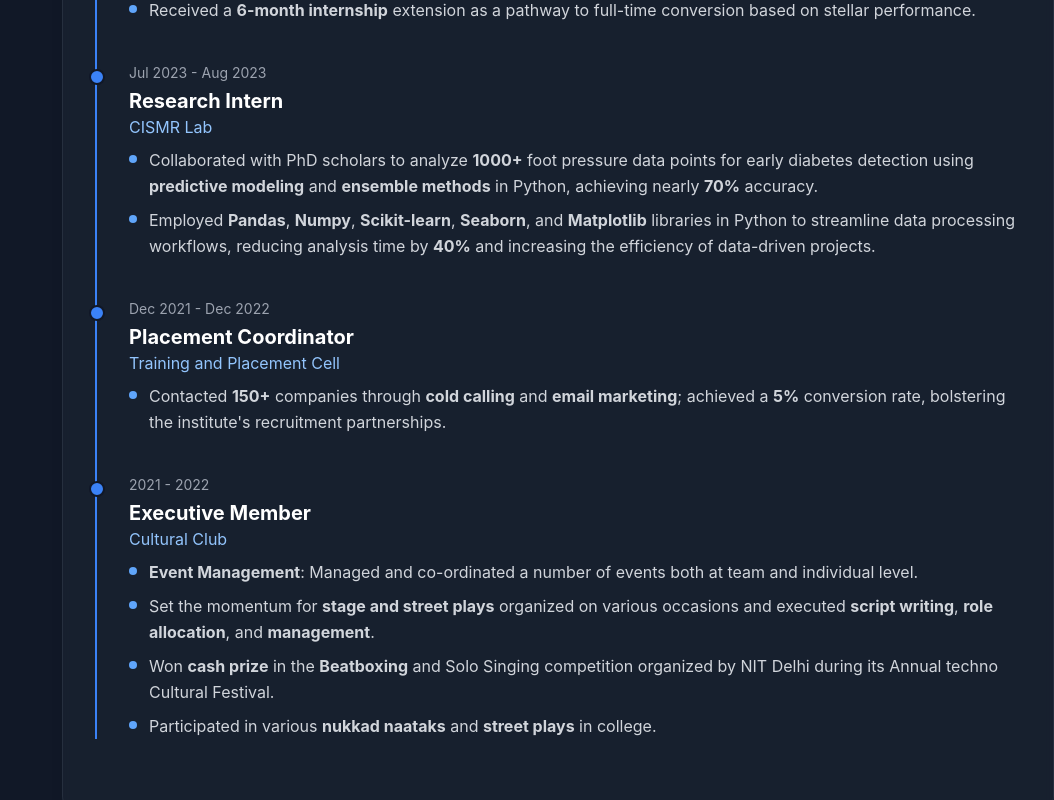
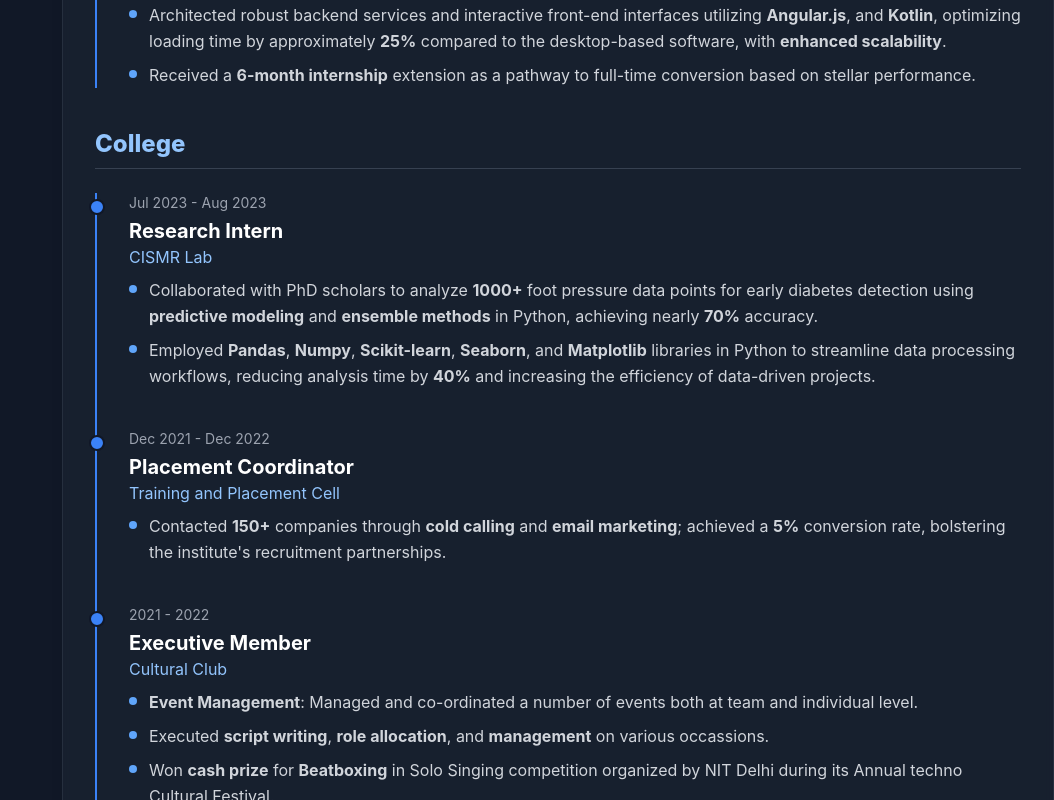
Before and after one commit to Gaurishh/portfolio-website, a Next.js app: page / in a window 1280 px wide. Shown: the part 1760-2560 px from the top of the page, without its empty margins (226-1280 px from the left). Built offline with nearby package versions, Linux system fonts and the light colour scheme.

Commit message:
Segregated experiences section and changed CP Profiles Logo

```diff
--- a/components/ExperienceSection.js
+++ b/components/ExperienceSection.js
@@ -10,15 +10,45 @@ const ExperienceSection = () => {
         setIsClient(true);
     }, []);
 
+    // Group experiences by section
+    const groupedExperiences = [];
+    let currentGroup = null;
+
+    experiences.forEach((exp) => {
+        if (exp.isHeader) {
+            if (currentGroup) {
+                groupedExperiences.push(currentGroup);
+            }
+            currentGroup = { header: exp, items: [] };
+        } else if (currentGroup) {
+            currentGroup.items.push(exp);
+        }
+    });
+
+    if (currentGroup) {
+        groupedExperiences.push(currentGroup);
+    }
+
     return (
         <SectionCard title="Experience" icon={Briefcase}>
+            <div>
+                {groupedExperiences.map((group, groupIndex) => (
+                    <div key={groupIndex} className="mb-8">
+                        {/* Section Header */}
+                        <div className="mb-6">
+                            <h2 className="text-2xl font-extrabold text-blue-300 mb-4 border-b border-gray-700 pb-2" suppressHydrationWarning>
+                                {group.header.category}
+                            </h2>
+                        </div>
+
+                        {/* Timeline for this section */}
                         <div className="relative border-l-2 border-blue-500 pl-8">
-                {experiences.map((exp, index) => (
+                            {group.items.map((exp, index) => (
                                 <div key={index} className="mb-10">
                                     <div className="absolute w-4 h-4 bg-blue-500 rounded-full -left-2 mt-1.5 border-2 border-gray-900" suppressHydrationWarning></div>
                                     <p className="text-sm text-gray-400" suppressHydrationWarning>{exp.period}</p>
                                     <h3 className="text-xl font-bold text-white mt-1" suppressHydrationWarning>
-                            {exp.role.includes('(6M Intern + Full Time Conversion)') ? (
+                                        {exp.role && exp.role.includes('(6M Intern + Full Time Conversion)') ? (
                                             <>
                                                 Software Engineer 1{' '}
                                                 <span className="text-sm italic text-gray-400">(6M Intern + Full Time Conversion)</span>
@@ -30,8 +60,8 @@ const ExperienceSection = () => {
                                     <p className="text-md text-blue-300 mb-2" suppressHydrationWarning>{exp.company}</p>
                                     <div className="text-gray-300 leading-relaxed space-y-2">
                                         {exp.bullets ? (
-                                exp.bullets.map((bullet, index) => (
-                                    <div key={index} className="flex items-start" suppressHydrationWarning>
+                                            exp.bullets.map((bullet, bulletIndex) => (
+                                                <div key={bulletIndex} className="flex items-start" suppressHydrationWarning>
                                                     <span className="w-2 h-2 bg-blue-400 rounded-full mr-3 mt-2 flex-shrink-0" suppressHydrationWarning></span>
                                                     <p dangerouslySetInnerHTML={{ __html: bullet }} suppressHydrationWarning></p>
                                                 </div>
@@ -43,6 +73,9 @@ const ExperienceSection = () => {
                                 </div>
                             ))}
                         </div>
+                    </div>
+                ))}
+            </div>
         </SectionCard>
     );
 };
--- a/components/constants.js
+++ b/components/constants.js
@@ -1,11 +1,11 @@
-import { Github, Linkedin, Twitter, Mail, Briefcase, User, Code, Award, Star, Phone } from 'lucide-react';
+import { Github, Linkedin, Twitter, Mail, Briefcase, User, Code, Award, Star, Phone, Braces, ChartNoAxesColumn  } from 'lucide-react';
 
 export const sections = {
   about: { label: 'About Me', icon: User },
   experience: { label: 'Experience', icon: Briefcase },
   projects: { label: 'Projects', icon: Code },
   skills: { label: 'Skills & Tech Stacks', icon: Star },
-  profiles: { label: 'Coding Profiles', icon: Github },
+  profiles: { label: 'Coding Profiles', icon: ChartNoAxesColumn  },
   certifications: { label: 'Courses & Certifications', icon: Award },
   contact: { label: 'Contact', icon: Phone },
 };
@@ -21,6 +21,10 @@ export const profiles = [
 ];
 
 export const experiences = [
+  {
+    category: 'Corporate',
+    isHeader: true
+  },
   {
     role: 'Software Engineer 1 (6M Intern + Full Time Conversion)',
     company: 'BlackRock',
@@ -42,6 +46,10 @@ export const experiences = [
       'Architected robust backend services and interactive front-end interfaces utilizing <strong>Angular.js</strong>, and <strong>Kotlin</strong>, optimizing loading time by approximately <strong>25%</strong> compared to the desktop-based software, with <strong>enhanced scalability</strong>.',
       'Received a <strong>6-month internship</strong> extension as a pathway to full-time conversion based on stellar performance.'
     ]
+  },
+  {
+    category: 'College',
+    isHeader: true
   },
   {
     role: 'Research Intern',
@@ -66,9 +74,9 @@ export const experiences = [
     period: '2021 - 2022',
     bullets: [
       '<strong>Event Management</strong>: Managed and co-ordinated a number of events both at team and individual level.',
-      'Set the momentum for <strong>stage and street plays</strong> organized on various occasions and executed <strong>script writing</strong>, <strong>role allocation</strong>, and <strong>management</strong>.',
-      'Won <strong>cash prize</strong> in the <strong>Beatboxing</strong> and Solo Singing competition organized by NIT Delhi during its Annual techno Cultural Festival.',
-      'Participated in various <strong>nukkad naataks</strong> and <strong>street plays</strong> in college.'
+      'Executed <strong>script writing</strong>, <strong>role allocation</strong>, and <strong>management</strong> on various occassions.',
+      'Won <strong>cash prize</strong> for <strong>Beatboxing</strong> in Solo Singing competition organized by NIT Delhi during its Annual techno Cultural Festival.',
+      'Engaged in street plays, power-lifting events, and tug-of-war tournaments, building stage confidence, physical endurance, and team coordination under pressure.'
     ]
   },
 ];
@@ -123,8 +131,7 @@ export const projects = [
     bullets: [
       'Created a website for displaying, adding, and updating the books in a book-store, showcasing <strong>3 pre-existing books</strong>.',
       'Implemented <strong>CRUD operations</strong> allowing users to add, delete, and edit book listings.',
-      'Designed simple routing through <strong>4 pages</strong> for easy navigation and management of book inventory.',
-      'Ensured <strong>cross-browser compatibility</strong> and <strong>responsive design</strong>, ensuring tested functionality across <strong>5+ environments</strong>.'
+      'Designed simple routing through <strong>4 pages</strong> for easy navigation and management of book inventory.'
     ],
     tech: ['MongoDB', 'Express.js', 'React.js', 'Node.js', 'CRUD Operations', 'Responsive Design'],
     link: 'https://book-shelf-4628.onrender.com/books',
```
Lines whose indentation alone changed are shown as unchanged.
